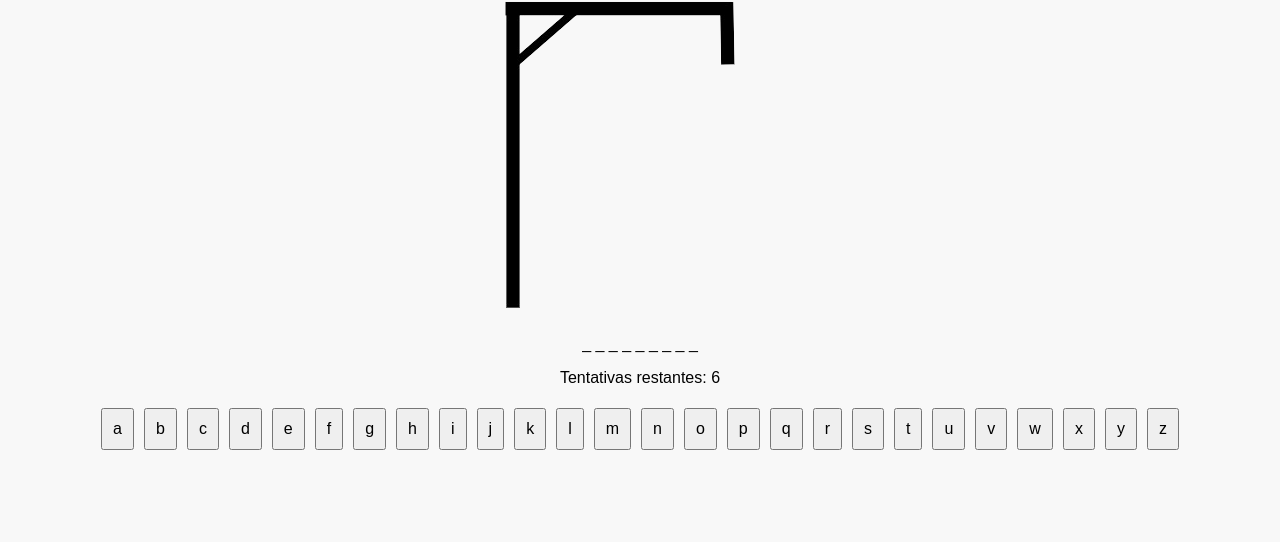
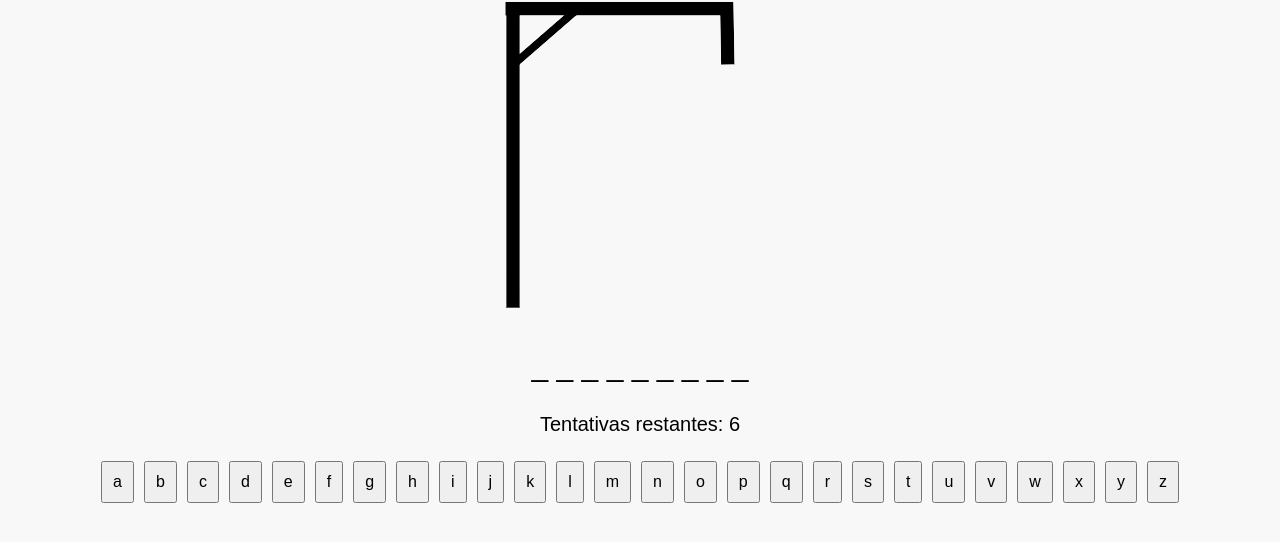
Before and after one commit to Alisr25/projetoForca, a Flask app: page / in a window 1280 px wide. Shown: the part 81-623 px from the top of the page. Run offline with Flask 3, Linux system fonts and the light colour scheme.

Commit message:
Update style.css

```diff
--- a/static/style.css
+++ b/static/style.css
@@ -9,3 +9,11 @@ button {
   padding: 10px;
   font-size: 1rem;
 }
+
+#palavra{
+  font-size: 30px;
+}
+
+#tentativas{
+  font-size: 20px;
+}
```
